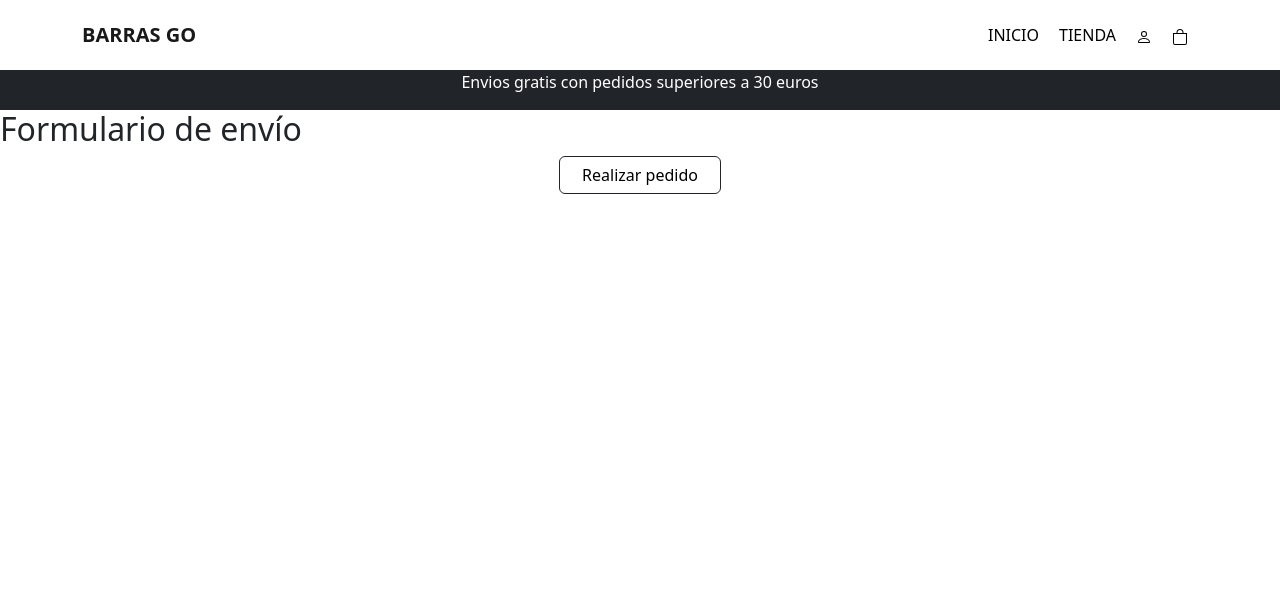
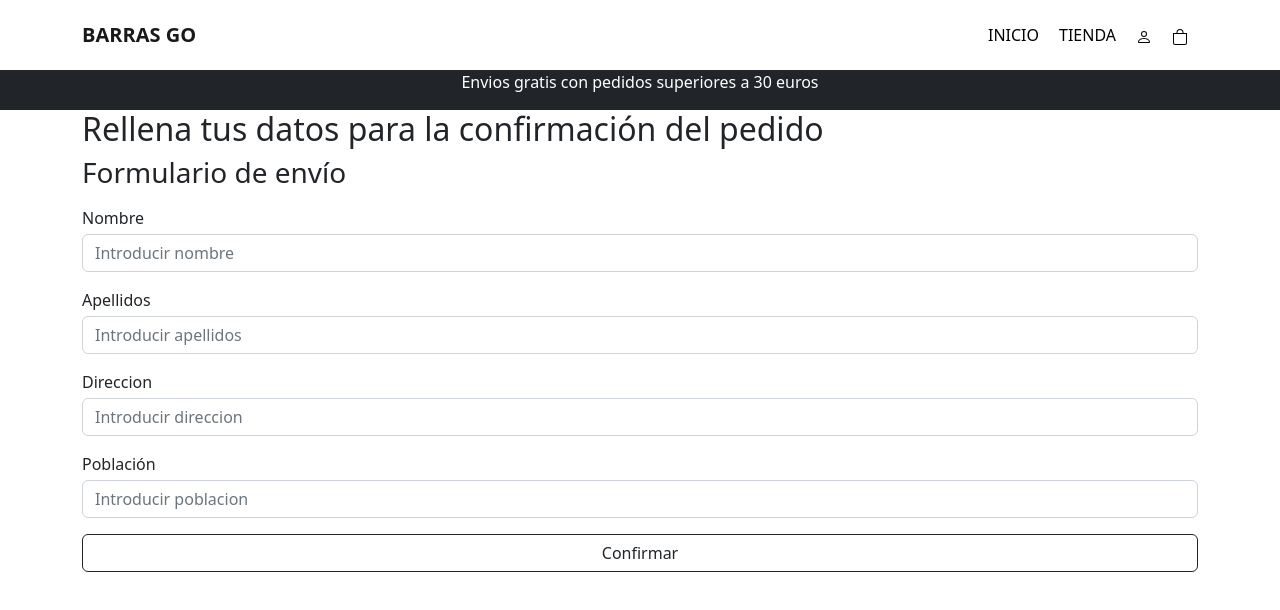
Before and after one commit to mariasanguesa/react_app, a React (Create React App) app: page /confirmacionPedido in a window 1280 px wide. Shown: the top 610 px of the page. Built offline with nearby package versions, Linux system fonts and the light colour scheme.

Commit message:
Improve bottons links

```diff
--- a/src/Pages/Agradecimiento.js
+++ b/src/Pages/Agradecimiento.js
@@ -6,7 +6,7 @@ const Agradecimiento = () => {
         <>
             <h2>Gracias!</h2>
             <div className="text-center align-items-center justify-content-center">
-                <Button variant="outline-dark"><Link style={{ textDecoration: 'none', color: 'black', margin: '10px' }} to="/tienda">Realizar nuevo pedido</Link></Button>
+                <Button variant="outline-dark" as={Link} to="/tienda">Realizar nuevo pedido</Button>
             </div>
         </>
     )
--- a/src/Pages/Carrito.js
+++ b/src/Pages/Carrito.js
@@ -40,7 +40,7 @@ const Carrito = (props) => {
                     </div>
                     <br></br>
                     <div className="text-center align-items-center justify-content-center">
-                        <Button variant="outline-dark"><Link style={{ textDecoration: 'none',color:'black', margin:'10px' }} to="/detallesPedido">Realizar pedido</Link></Button>
+                        <Button variant="outline-dark" as={Link} to="/detallesPedido">Realizar pedido</Button>
                     </div>
                 </Col>
             </Row>
--- a/src/Pages/ConfirmacionPedido.js
+++ b/src/Pages/ConfirmacionPedido.js
@@ -1,13 +1,80 @@
-import Button from 'react-bootstrap/Button';
 import { Link } from 'react-router-dom';
+import { useState } from 'react';
+import { Button } from 'react-bootstrap';
+import Container from 'react-bootstrap/Container';
+import Col from 'react-bootstrap/Col';
 
 const ConfirmacionPedido = () => {
+
+    const [nombre, setNombre] = useState('');
+    const [apellidos, setApellidos] = useState('');
+    const [direccion, setDireccion] = useState('');
+    const [poblacion, setPoblacion] = useState('');
+
+    const submitHandler = () => {
+
+        setNombre('');
+        setDireccion('');
+    }
+
     return (
         <>
-            <h2>Formulario de envío</h2>
-            <div className="text-center align-items-center justify-content-center">
-                <Button variant="outline-dark"><Link style={{ textDecoration: 'none', color: 'black', margin: '10px' }} to="/agradecimiento">Realizar pedido</Link></Button>
-            </div>
+            <Container>
+                <Col>
+                    <h2>Rellena tus datos para la confirmación del pedido</h2>
+                    <div className="Auth-form-container ">
+                        <form className="Auth-form">
+                            <div className="Auth-form-content">
+                                <h3 className="Auth-form-title">Formulario de envío</h3>
+                                <div className="form-group mt-3">
+                                    <label>Nombre</label>
+                                    <input
+                                        onChange={(event) => { setNombre(event.target.value) }}
+                                        value={nombre}
+                                        type="input"
+                                        className="form-control mt-1"
+                                        placeholder="Introducir nombre"
+                                    />
+                                </div>
+                                <div className="form-group mt-3">
+                                    <label>Apellidos</label>
+                                    <input
+                                        onChange={(event) => { setApellidos(event.target.value) }}
+                                        value={apellidos}
+                                        type="input"
+                                        className="form-control mt-1"
+                                        placeholder="Introducir apellidos"
+                                    />
+                                </div>
+                                <div className="form-group mt-3">
+                                    <label>Direccion</label>
+                                    <input
+                                        onChange={(event) => { setDireccion(event.target.value) }}
+                                        value={direccion}
+                                        type="input"
+                                        className="form-control mt-1"
+                                        placeholder="Introducir direccion"
+                                    />
+                                </div>
+                                <div className="form-group mt-3">
+                                    <label>Población</label>
+                                    <input
+                                        onChange={(event) => { setPoblacion(event.target.value) }}
+                                        value={poblacion}
+                                        type="input"
+                                        className="form-control mt-1"
+                                        placeholder="Introducir poblacion"
+                                    />
+                                </div>
+                                <div className="d-grid gap-2 mt-3">
+                                    <Button as={Link} onClick={submitHandler} to="/agradecimiento" variant="outline-dark" >Confirmar</Button>
+                                </div>
+                            </div>
+                        </form>
+                    </div>
+                </Col>
+            </Container>
+
         </>
     )
 }
--- a/src/Pages/DetallesPedido.js
+++ b/src/Pages/DetallesPedido.js
@@ -7,8 +7,8 @@ const DetallesPedido = () => {
             <h2>Pagina de confirmacion</h2>
             <h3>Detalles de la compra:</h3>
             <div className="text-center align-items-center justify-content-center">
-                <Button variant="outline-dark"><Link style={{ textDecoration: 'none', color: 'black', margin: '10px' }} to="/carrito">Cancelar</Link></Button>
-                <Button variant="outline-dark"><Link style={{ textDecoration: 'none', color: 'black', margin: '10px' }} to="/confirmacionPedido">Continuar</Link></Button>
+                <Button as={Link} variant="outline-dark" to="/carrito">Cancelar</Button>
+                <Button as={Link} variant="outline-dark" to="/confirmacionPedido">Continuar</Button>
             </div>
         </>
     )
--- a/src/Pages/Login.js
+++ b/src/Pages/Login.js
@@ -101,8 +101,7 @@ const Login = (props) => {
                 <h6>Este es tu perfil de Barras Go.</h6>
                 <br></br>
                 <div>
-
-                    <Button variant="btn btn-outline-dark"><Link style={{ textDecoration: 'none', 'color': 'black', margin:'10px' }} to={`misPedidos/${props.loginData.email}`}>Ver mis pedidos.</Link></Button>
+                    <Button variant="btn btn-outline-dark" as={Link}to={`misPedidos/${props.loginData.email}`}>Ver mis pedidos.</Button>
                 </div>
                 <br></br>
                 <div>
```
